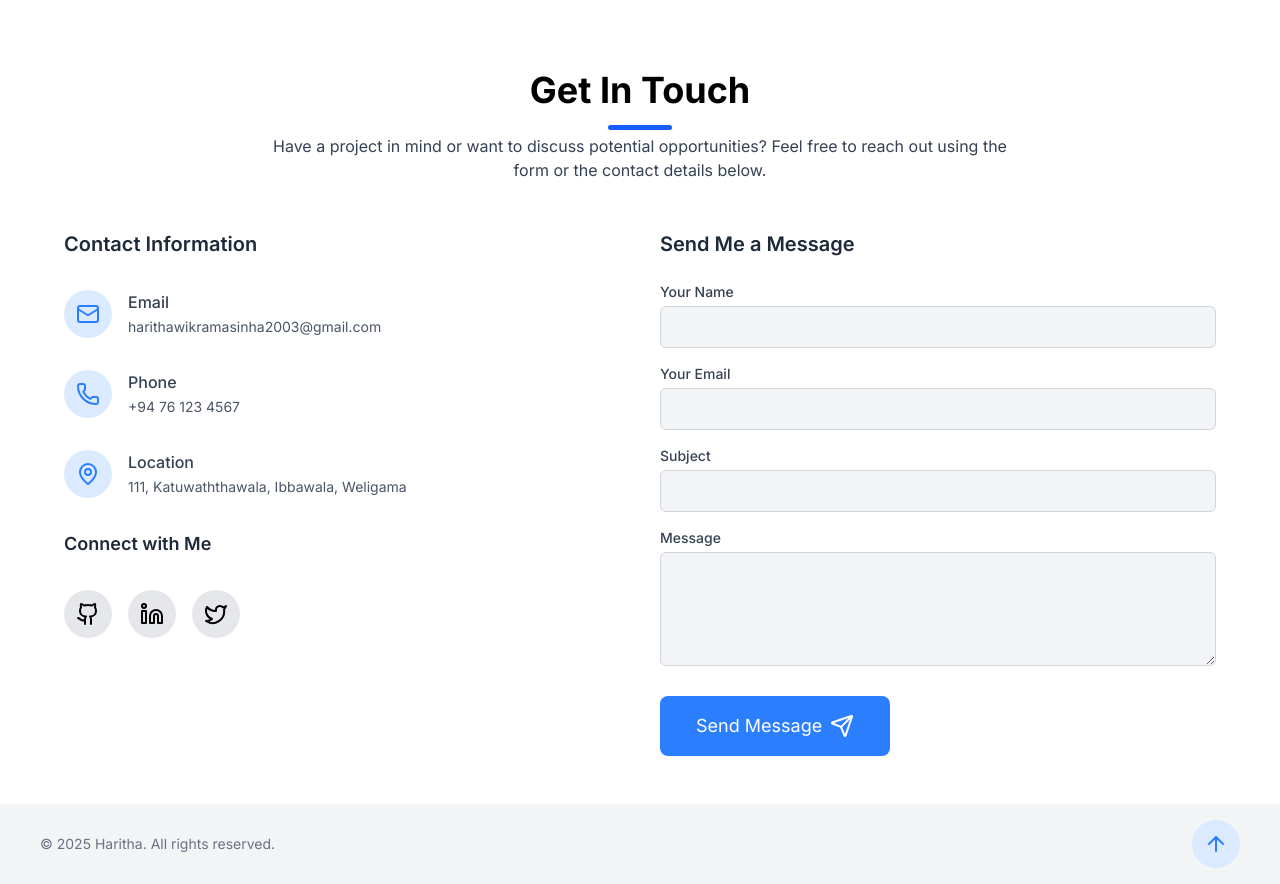
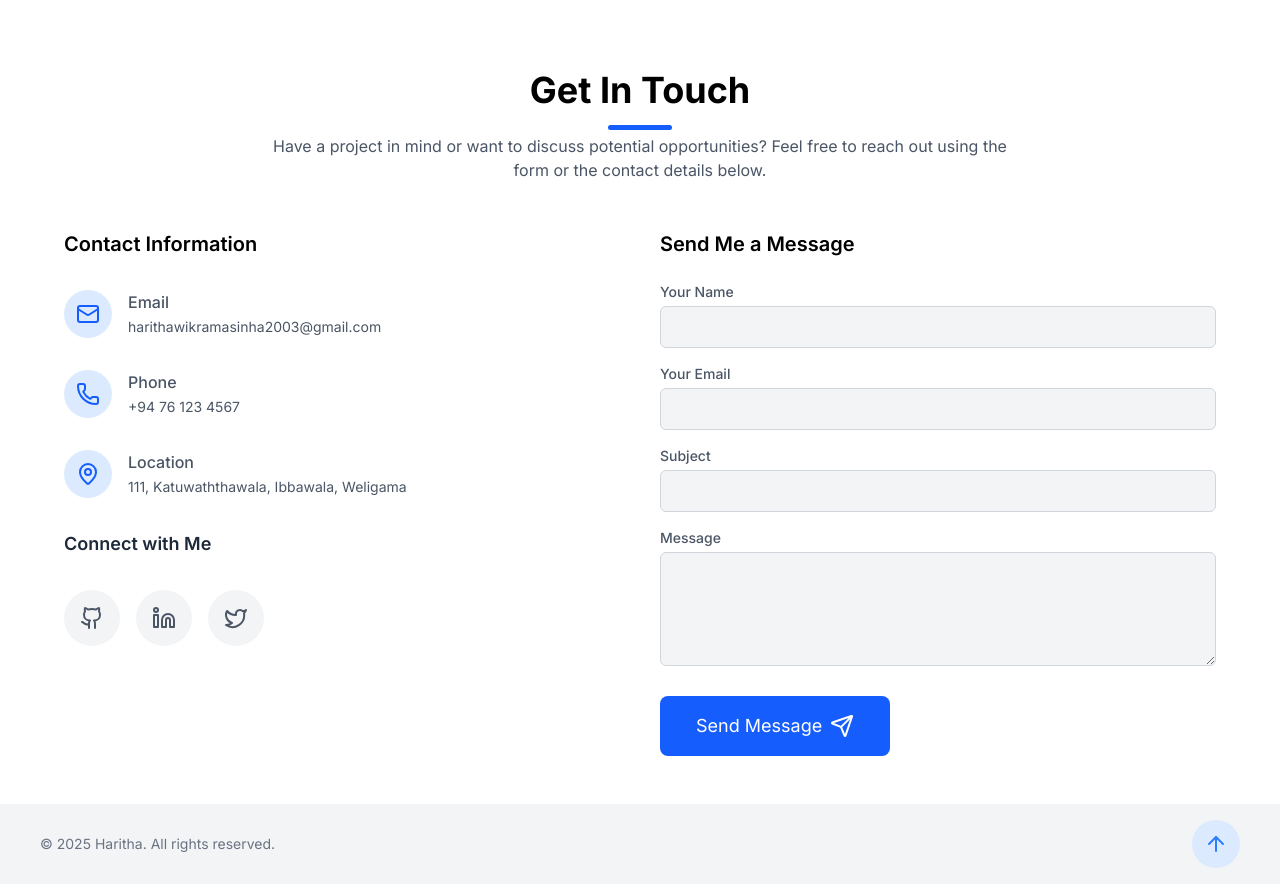
Before and after one commit to Haritha0705/Portfolio-Web-Site, a React (Vite) app: page / in a window 1280 px wide. Shown: the part 4100-4984 px from the top of the page. Built offline with nearby package versions, Linux system fonts and the light colour scheme.

Commit message:
GetInTouchPage.tsx commponet add colours

```diff
--- a/src/Sections/GetInTouchPage.tsx
+++ b/src/Sections/GetInTouchPage.tsx
@@ -2,6 +2,7 @@ import React from 'react';
 import Title from "../Components/Title.tsx";
 import { LucideMail, Phone, LucideMapPin, Linkedin, Github, Twitter, Send } from "lucide-react";
 import Button from "../Components/Button.tsx";
+import {Link} from "react-router-dom";
 
 const GetInTouchPage: React.FC = () => {
     return (
@@ -9,7 +10,7 @@ const GetInTouchPage: React.FC = () => {
             {/* Title + Description */}
             <div className="max-w-3xl mx-auto text-center mb-12">
                 <Title title="Get In Touch" />
-                <p className="mt-2 text-gray-700 dark:text-gray-300 text-sm sm:text-base">
+                <p className="mt-2 text-gray-600 dark:text-gray-300 text-sm sm:text-base">
                     Have a project in mind or want to discuss potential opportunities? Feel free to reach out using the form or the contact details below.
                 </p>
             </div>
@@ -17,78 +18,78 @@ const GetInTouchPage: React.FC = () => {
             <div className="grid grid-cols-1 lg:grid-cols-2 gap-10 max-w-6xl mx-auto">
                 {/* Contact Info */}
                 <div className="space-y-8">
-                    <h4 className="text-xl font-semibold text-gray-800 dark:text-gray-200">Contact Information</h4>
+                    <h4 className="text-xl font-semibold text-black dark:text-white">Contact Information</h4>
 
                     <div className="flex items-start gap-4">
                         <div className="bg-blue-100 dark:bg-blue-900 p-3 rounded-full">
-                            <LucideMail className="text-blue-500 dark:text-blue-300" />
+                            <LucideMail className="text-blue-600 dark:text-blue-500" />
                         </div>
                         <div>
-                            <p className="text-gray-700 dark:text-gray-300 font-medium">Email</p>
+                            <p className="text-gray-600 dark:text-gray-300 font-medium">Email</p>
                             <span className="text-sm text-gray-600 dark:text-gray-400">harithawikramasinha2003@gmail.com</span>
                         </div>
                     </div>
 
                     <div className="flex items-start gap-4">
                         <div className="bg-blue-100 dark:bg-blue-900 p-3 rounded-full">
-                            <Phone className="text-blue-500 dark:text-blue-300" />
+                            <Phone className="text-blue-600 dark:text-blue-500" />
                         </div>
                         <div>
-                            <p className="text-gray-700 dark:text-gray-300 font-medium">Phone</p>
+                            <p className="text-gray-600 dark:text-gray-300 font-medium">Phone</p>
                             <span className="text-sm text-gray-600 dark:text-gray-400">+94 76 123 4567</span>
                         </div>
                     </div>
 
                     <div className="flex items-start gap-4">
                         <div className="bg-blue-100 dark:bg-blue-900 p-3 rounded-full">
-                            <LucideMapPin className="text-blue-500 dark:text-blue-300" />
+                            <LucideMapPin className="text-blue-600 dark:text-blue-500" />
                         </div>
                         <div>
-                            <p className="text-gray-700 dark:text-gray-300 font-medium">Location</p>
+                            <p className="text-gray-600 dark:text-gray-300 font-medium">Location</p>
                             <span className="text-sm text-gray-600 dark:text-gray-400">111, Katuwaththawala, Ibbawala, Weligama</span>
                         </div>
                     </div>
 
                     <h4 className="text-lg font-semibold text-gray-800 dark:text-gray-200 mt-6">Connect with Me</h4>
                     <div className="flex items-center gap-4">
-                        <a href="#" className="bg-gray-200 dark:bg-gray-700 p-3 rounded-full hover:scale-105 transition-transform">
-                            <Github className="text-black dark:text-white" />
-                        </a>
-                        <a href="#" className="bg-gray-200 dark:bg-gray-700 p-3 rounded-full hover:scale-105 transition-transform">
-                            <Linkedin className="text-black dark:text-white" />
-                        </a>
-                        <a href="#" className="bg-gray-200 dark:bg-gray-700 p-3 rounded-full hover:scale-105 transition-transform">
-                            <Twitter className="text-black dark:text-white" />
-                        </a>
+                        <Link to={'https://github.com/your-username'} target="_blank" rel="noopener noreferrer" className="bg-gray-100 dark:bg-gray-800 p-4 rounded-full hover:scale-105 transition-transform">
+                            <Github className="text-gray-600 dark:text-gray-300" />
+                        </Link>
+                        <Link to={'https://linkedin.com/in/your-username'} target="_blank" rel="noopener noreferrer" className="bg-gray-100 dark:bg-gray-800 p-4 rounded-full hover:scale-105 transition-transform">
+                            <Linkedin className="text-gray-600 dark:text-gray-300" />
+                        </Link>
+                        <Link to={'https://linkedin.com/in/your-username'} target="_blank" rel="noopener noreferrer" className="bg-gray-100 dark:bg-gray-800 p-4 rounded-full hover:scale-105 transition-transform">
+                            <Twitter className="text-gray-600 dark:text-gray-300" />
+                        </Link>
                     </div>
                 </div>
 
                 {/* Contact Form */}
                 <div className="space-y-6">
-                    <h3 className="text-xl font-semibold text-gray-800 dark:text-gray-200">Send Me a Message</h3>
+                    <h3 className="text-xl font-semibold text-black dark:text-white">Send Me a Message</h3>
 
                     <div className="space-y-4">
                         <div>
-                            <label className="block text-sm font-medium text-gray-700 dark:text-gray-300">Your Name</label>
-                            <input type="text" className="w-full text-gray-700 dark:text-gray-300 px-4 py-2 mt-1 bg-gray-100 dark:bg-gray-800 border border-gray-300 dark:border-gray-700 rounded-md focus:outline-none focus:ring-2 focus:ring-blue-400 dark:focus:ring-blue-600" />
+                            <label className="block text-sm font-medium text-gray-600 dark:text-gray-300">Your Name</label>
+                            <input type="text" className="w-full text-gray-600 dark:text-gray-400 px-4 py-2 mt-1 bg-gray-100 dark:bg-gray-800 border border-gray-300 dark:border-gray-700 rounded-md focus:outline-none focus:ring-2 focus:ring-blue-400 dark:focus:ring-blue-600" />
                         </div>
                         <div>
-                            <label className="block text-sm font-medium text-gray-700 dark:text-gray-300">Your Email</label>
-                            <input type="email" className="w-full text-gray-700 dark:text-gray-300 px-4 py-2 mt-1 bg-gray-100 dark:bg-gray-800 border border-gray-300 dark:border-gray-700 rounded-md focus:outline-none focus:ring-2 focus:ring-blue-400 dark:focus:ring-blue-600" />
+                            <label className="block text-sm font-medium text-gray-600 dark:text-gray-300">Your Email</label>
+                            <input type="email" className="w-full text-gray-600 dark:text-gray-400 px-4 py-2 mt-1 bg-gray-100 dark:bg-gray-800 border border-gray-300 dark:border-gray-700 rounded-md focus:outline-none focus:ring-2 focus:ring-blue-400 dark:focus:ring-blue-600" />
                         </div>
                         <div>
-                            <label className="block text-sm font-medium text-gray-700 dark:text-gray-300">Subject</label>
-                            <input type="text" className="w-full text-gray-700 dark:text-gray-300 px-4 py-2 mt-1 bg-gray-100 dark:bg-gray-800 border border-gray-300 dark:border-gray-700 rounded-md focus:outline-none focus:ring-2 focus:ring-blue-400 dark:focus:ring-blue-600" />
+                            <label className="block text-sm font-medium text-gray-600 dark:text-gray-300">Subject</label>
+                            <input type="text" className="w-full text-gray-600 dark:text-gray-400 px-4 py-2 mt-1 bg-gray-100 dark:bg-gray-800 border border-gray-300 dark:border-gray-700 rounded-md focus:outline-none focus:ring-2 focus:ring-blue-400 dark:focus:ring-blue-600" />
                         </div>
                         <div>
-                            <label className="block text-sm font-medium text-gray-700 dark:text-gray-300">Message</label>
-                            <textarea rows={4} className="w-full px-4 text-gray-700 dark:text-gray-300 py-2 mt-1 bg-gray-100 dark:bg-gray-800 border border-gray-300 dark:border-gray-700 rounded-md focus:outline-none focus:ring-2 focus:ring-blue-400 dark:focus:ring-blue-600" />
+                            <label className="block text-sm font-medium text-gray-600 dark:text-gray-300">Message</label>
+                            <textarea rows={4} className="w-full px-4 text-gray-600 dark:text-gray-400 py-2 mt-1 bg-gray-100 dark:bg-gray-800 border border-gray-300 dark:border-gray-700 rounded-md focus:outline-none focus:ring-2 focus:ring-blue-400 dark:focus:ring-blue-600" />
                         </div>
                     </div>
 
                     <Button
                         text="Send Message"
-                        bgColor="bg-blue-500"
+                        bgColor="bg-blue-600 dark:bg-blue-500"
                         className="flex items-center gap-2 px-6 py-3 rounded-lg text-white dark:text-black hover:opacity-90 transition-all"
                         icon={<Send className="text-white dark:text-black"/>}
                     />
```
